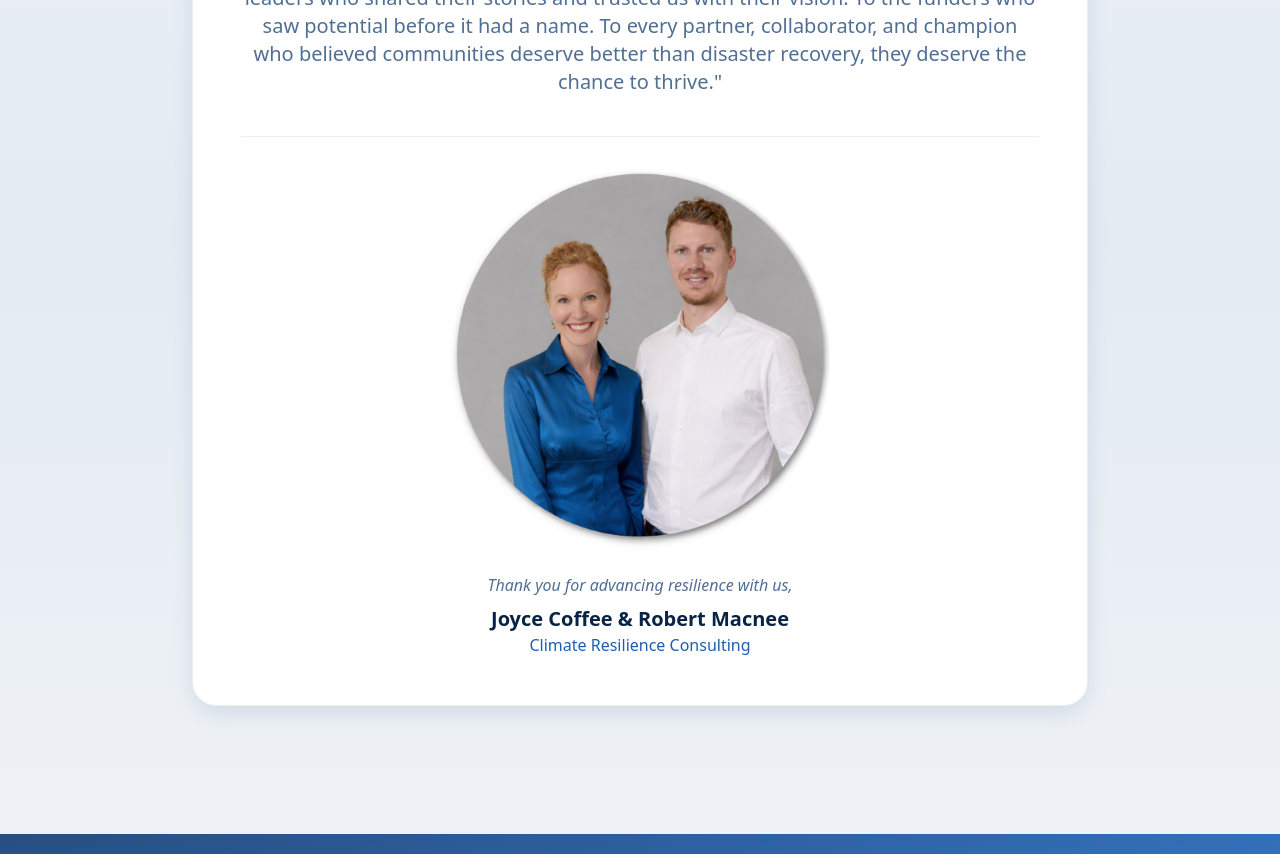
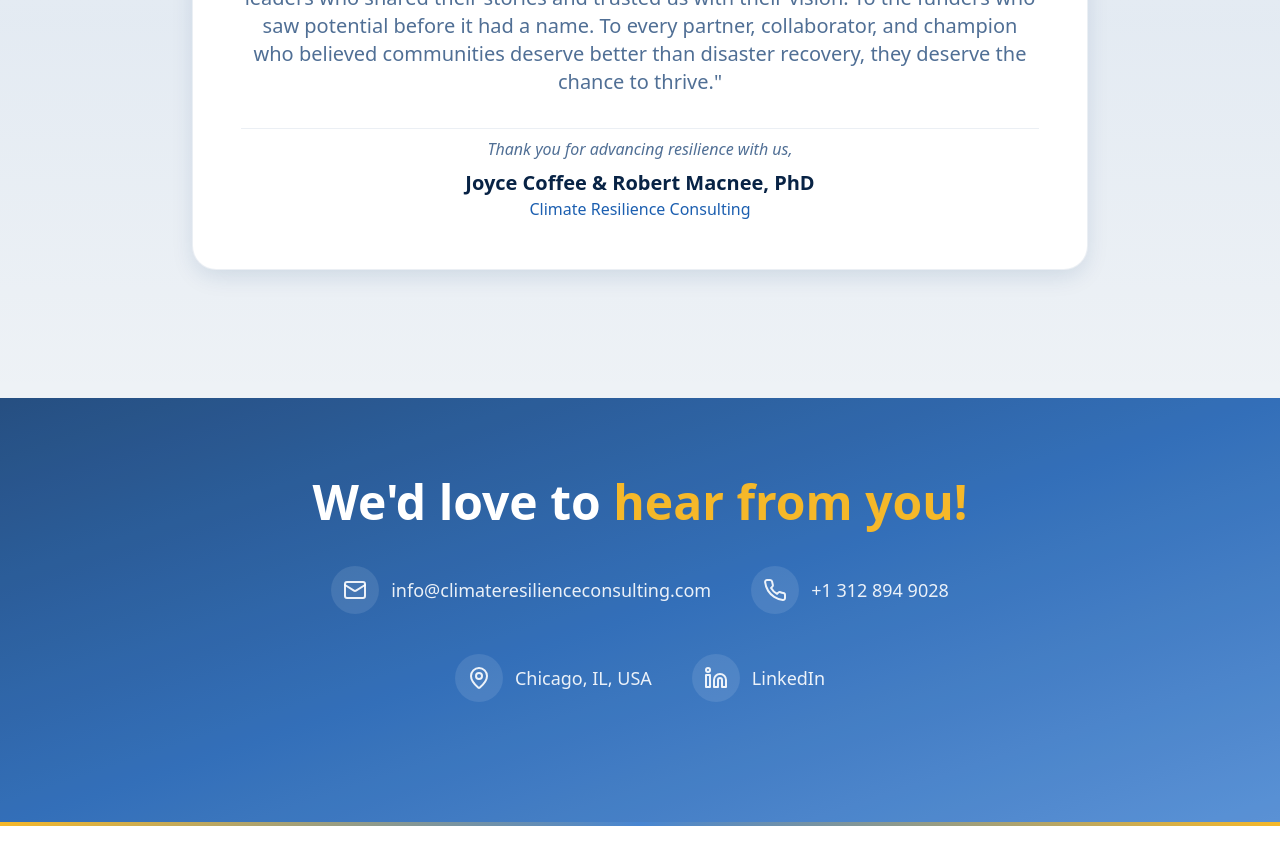
Before and after one commit to Brainito1101/crc10-demo-2, a React (Vite) app: page / in a window 1280 px wide. Shown: the part 7780-8634 px from the top of the page. Built offline with nearby package versions, Linux system fonts and the light colour scheme; the HTML template or start-up script is replaced by a standard one.

Commit message:
initial commit

```diff
--- a/src/components/anniversary/TributeSection.tsx
+++ b/src/components/anniversary/TributeSection.tsx
@@ -39,9 +39,9 @@ const TributeSection = () => {
             initial={{ opacity: 0, y: 20 }}
             animate={isInView ? { opacity: 1, y: 0 } : {}}
             transition={{ duration: 0.6, delay: 0.2 }}
-            className="bg-card rounded-3xl p-8 md:p-12 shadow-crc-md border border-border/50"
+            className="bg-card rounded-3xl p-6 md:p-12 shadow-crc-md border border-border/50"
           >
-            <p className="text-lg md:text-xl text-muted-foreground leading-relaxed mb-10 text-center font-normal font-sans">
+            <p className="text-lg md:text-xl text-muted-foreground leading-relaxed mb-8 text-center font-normal font-sans">
               "To the city managers who took a chance on a new approach. To the community leaders who
               shared their stories and trusted us with their vision. To the funders who saw potential
               before it had a name. To every partner, collaborator, and champion who believed
@@ -49,20 +49,14 @@ const TributeSection = () => {
             </p>
 
             {/* Joyce & Robert */}
-            <div className="flex flex-col items-center justify-center gap-6 pt-8 border-t border-border/50">
-              <div className="w-[300px] h-[300px] md:w-[380px] md:h-[380px] rounded-full overflow-hidden flex-shrink-0">
-                <img
-                  src={partnersLatest}
-                  alt="Joyce Coffee & Robert Macnee"
-                  className="w-full h-full object-cover object-top"
-                />
-              </div>
+            <div className="flex flex-col items-center justify-center gap-6 pt-2 border-t border-border/50">
+
 
               <div className="text-center">
                 <p className="text-base text-muted-foreground italic mb-2">
                   Thank you for advancing resilience with us,
                 </p>
-                <p className="text-xl font-bold text-foreground">Joyce Coffee & Robert Macnee</p>
+                <p className="text-xl font-bold text-foreground">Joyce Coffee & Robert Macnee, PhD</p>
                 <p className="text-crc-blue font-medium">
                   Climate Resilience Consulting
                 </p>
--- a/src/pages/Index.tsx
+++ b/src/pages/Index.tsx
@@ -31,13 +31,13 @@ const Index = () => {
         {/* Carousel Section */}
         <CarouselSection />
 
-        {/* Photo Gallery / Memories */}
-        <PhotoGallery />
-
         {/* Resources */}
         <section id="resources">
           <ResourcesSection />
         </section>
+
+        {/* Photo Gallery / Memories */}
+        <PhotoGallery />
 
         {/* Tribute / Message Section */}
         <TributeSection />
```
